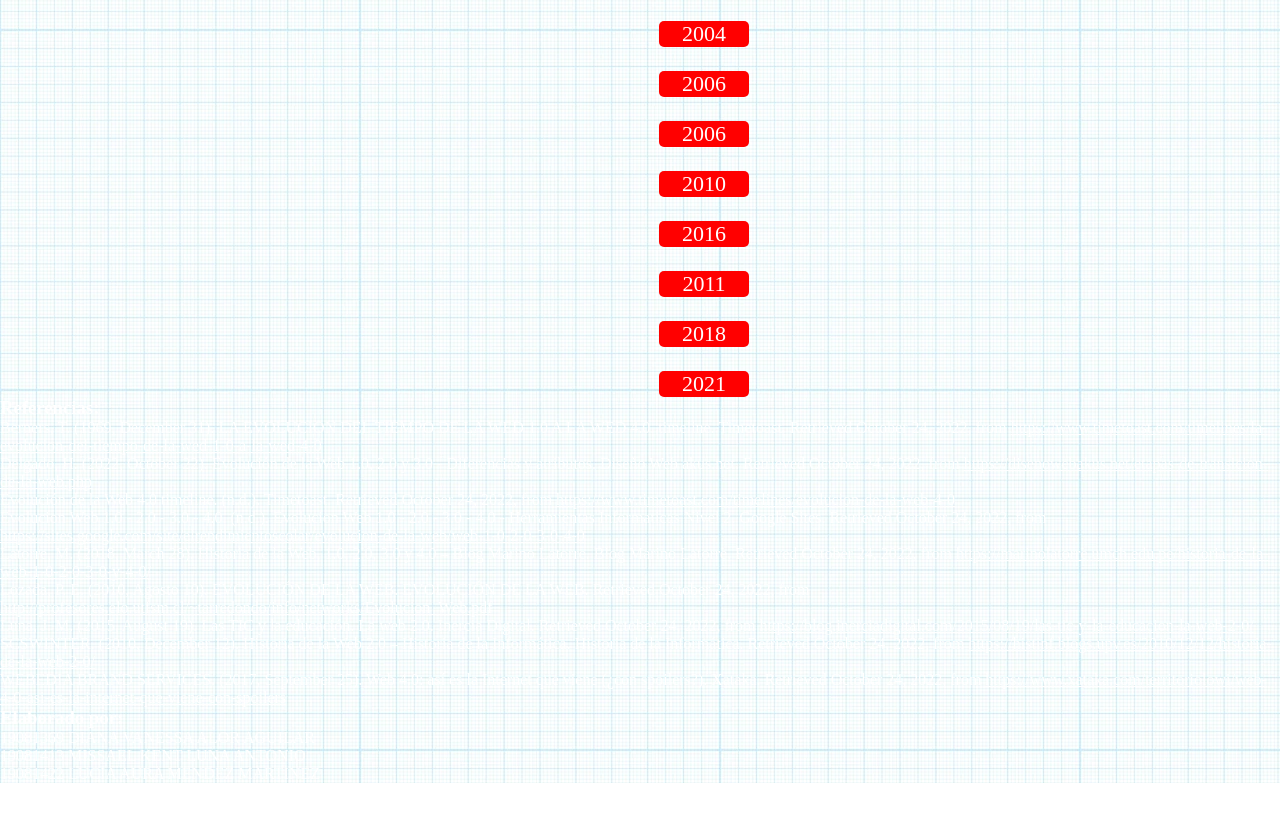
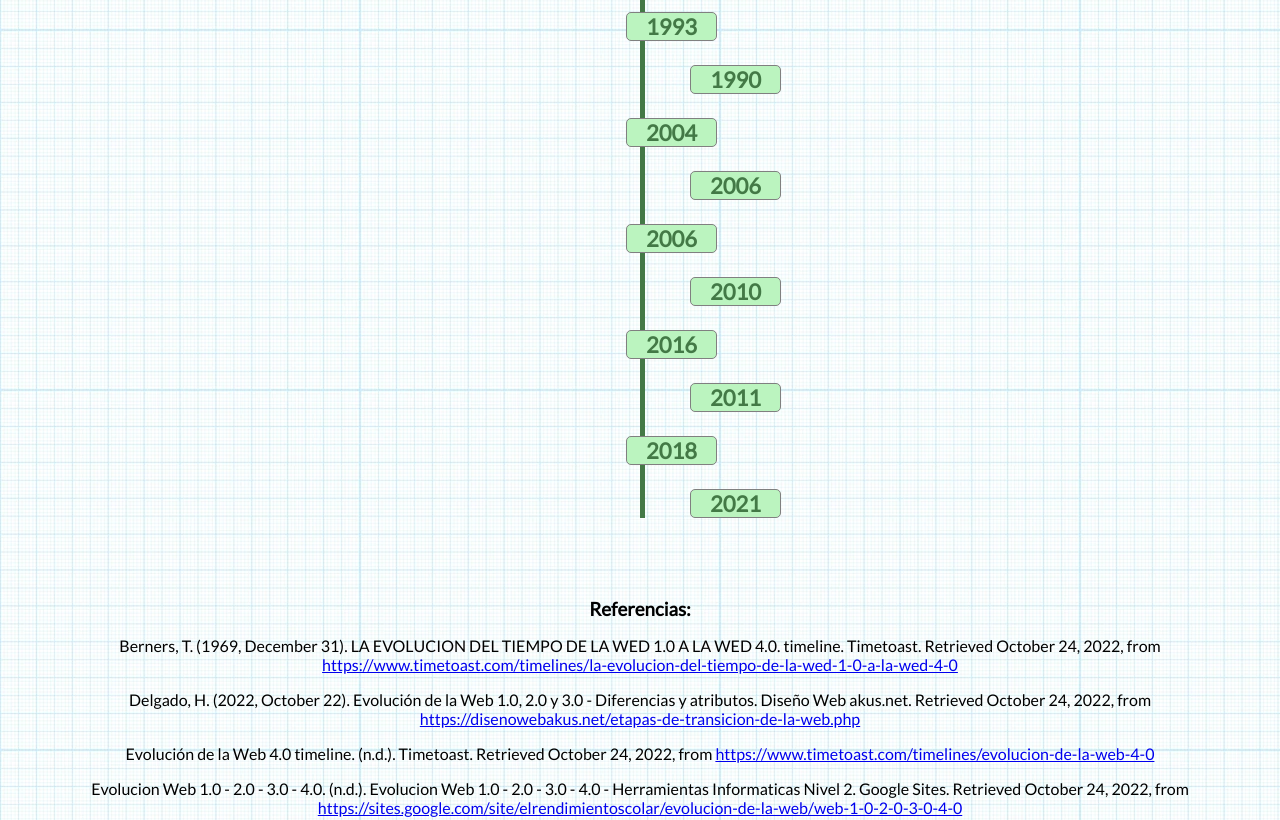
Before and after one commit to Luchi2/timeline, a plain HTML site: page index.html in a window 1280 px wide. Shown: the part 330-1150 px from the top of the page. Before the commit the page ends 1113 px from the top, so only its background shows below. Drawn offline with Linux system fonts and the light colour scheme.

Commit message:
Add files via upload

```diff
--- a/index.html
+++ b/index.html
@@ -5,6 +5,7 @@
 	<meta name="viewport" content="width=device-width, initial-scale=1">
 	<title>Timeline - Evolución de la WEB</title>
 	<link rel="stylesheet" type="text/css" href="style.css">
+	<link href="https://fonts.googleapis.com/css2?family=Lato&display=swap" rel="stylesheet">
 </head>
 <body>
 	<h1 class="titlePage">Evolución de la WEB</h1>
@@ -27,7 +28,7 @@
 			  <div class="itemContain">
 			  	<p class="itemSubtitle">Se crea la WWW</p>
 			  	<p class="itemDescripcion">Tim Berners Lee, crea la Word Wide Web más conocida como WWW. Propuso un nuevo sistema de "hipertexto" para compartir documentos.</p>
-			  	<img src="img/img2.png" class="itemImg">
+			  	<img src="img/img2.jpg" class="itemImg">
 			  </div>
 			  <div class="itemContainTwo">
 			  	<p class="itemSubtitle">Web 1.0</p>
@@ -73,7 +74,7 @@
 			  <div class="itemContain">
 			  	<p class="itemSubtitle">Tom O' Reilly</p>
 			  	<p class="itemDescripcion">SE entiende por Web 2.0 todos aquellos servicios de Internet cuya base de datos puede ser modificada en contenido, formato o ambos.Los usuarios tienen un control total de su información.Se produce una descentralización de Internet por la que el cliente es, a su vez, servidor.</p>
-			  	<img src="img/img7.jpg" class="itemImg">
+			  	<img src="img/img7.png" class="itemImg">
 			  </div>
 		</details>
 
@@ -127,7 +128,7 @@
 			  <div class="itemContain">
 			  	<p class="itemSubtitle">Bots</p>
 			  	<p class="itemDescripcion">Son programas de interacción que traerá la web 4.0. Por ahora dependen de la introducción de texto, pero, con la evolución en tecnologías de “hablar al texto” (Speech to text), seremos capaces de conversar con ellos de igual modo que lo haríamos con un amigo en una cafetería.</p>
-			  	<img src="img/img13.png" class="itemImg">
+			  	<img src="img/img13.jpg" class="itemImg">
 			  </div>
 		</details>
 
@@ -136,7 +137,7 @@
 			  <div class="itemContain">
 			  	<p class="itemSubtitle">Complementos</p>
 			  	<p class="itemDescripcion">Smartwatches que miden el nivel de oxígeno en sangre Apple, Garmin o Fitbit</p>
-			  	<img src="img/img14.png" class="itemImg">
+			  	<img src="img/img14.jpg" class="itemImg">
 			  </div>
 		</details>
 	</section>
--- a/style.css
+++ b/style.css
@@ -1,18 +1,68 @@
 *{
 	margin: 0;
 	padding: 0;
-	color: white;
+	font-family: Lato;
+}
+::-webkit-scrollbar {
+    width: 8px;     /* Tamaño del scroll en vertical */
+    height: 8px;    /* Tamaño del scroll en horizontal */
+    display: none;  /* Ocultar scroll */
+}
+
+r::-webkit-scrollbar-thumb {
+    background: #ccc;
+    border-radius: 4px;
+}
+
+::-webkit-scrollbar-thumb:hover {
+    background: #b3b3b3;
+    box-shadow: 0 0 2px 1px rgba(0, 0, 0, 0.2);
+}
+
+::-webkit-scrollbar-thumb:active {
+    background-color: #999999;
+}
+
+footer.footer {
+    background: var(--colorOne);
+    text-align: center;
+    color: white;
+    padding: 3vh 0;
+}
+
+article.referencias {
+    color: black !important;
+    margin: 10vh 5vw;
+    text-align: center;
+    display: grid;
+    gap: 2vh;
 }
 
 section.contentPage {
     display: grid;
     gap: 3vh;
     justify-content: center;
+    margin-block: 10vh;
+    position: relative;
+}
+
+.contentPage:before {
+    content: '';
+    width: 5px;
+    height: 100%;
+    background: var(--colorOne);
+    position: absolute;
+    left: 50%;
+}
+
+.contentPage details:nth-child(odd) {
+    margin-inline-start: 5vw;
 }
 
 p.itemSubtitle {
     grid-column: 1/-1;
     text-align: center;
+    font-weight: 700;
 }
 
 img.itemImg {
@@ -39,18 +89,25 @@ img.itemImg {
 .itemContain {
     grid-column: 1/-1;
     grid-row: 2/-1;
-    background: var(--colorThree);
+    background: var(--colorTwo);
     padding: 3vh 1vw;
     display: grid;
     grid-template-columns: 1fr 10vw;
     gap: 1vw;
     margin-block-start: -2vh;
+    border-radius: 5px;
+    border: 1px solid gray;
 }
 
 .itemContainTwo {
     grid-column: 1/-1;
     grid-row: 2/-1;
-    background: var(--colorThree);
+    background: var(--colorTwo);
+    border-top: 0 solid transparent;
+    border-bottom: 1px solid gray;
+    border-left: 1px solid gray;
+    border-right: 1px solid gray;
+    border-radius: 5px;
     padding: 3vh 1vw;
     display: grid;
     grid-template-columns: 10vw 1fr;
@@ -64,12 +121,15 @@ img.itemImg {
     text-align: center;
     align-self: center;
     z-index: 1;
+    color: var(--colorOne);
     font-size: 22px;
-    background: red;
+    font-weight: 700;
+    background: var(--colorTwo);
     width: 7vw;
     margin: 0 auto;
     border-radius: 5px;
     position: relative;
+    border: 1px solid gray;
 }
 
 details[open]:nth-child(2n):before {
@@ -109,7 +169,7 @@ details[open]:nth-child(13):before {content:'';}
     color: var(--colorOne);
     width: 50vw;
     display: flex;
-    margin: 3vh auto;
+    margin: 6vh auto;
     padding: 1vh 1vw;
     justify-content: center;
     position: relative;
@@ -147,8 +207,8 @@ body {
 }
 
 :root{
-	--colorOne: #00569d;
-	--colorTwo: #22c3f5;
+	--colorOne: #437946;
+	--colorTwo: #BBF4BF;
 	--colorThree: #0161a4;
 }
 ::marker{
```
Also changed, not shown: img/arrow3.png (added), img/arrow4.png (added), img/clip.png (added), img/img10.png (added), img/img11.png (added), img/img12.png (added), img/img13.jpg (added), img/img14.jpg (added), img/img2.jpg, img/img3.jpg, img/img4.jpg (added), img/img7.png, img/img8.png (added), img/img9.png (added), 2 more files.
